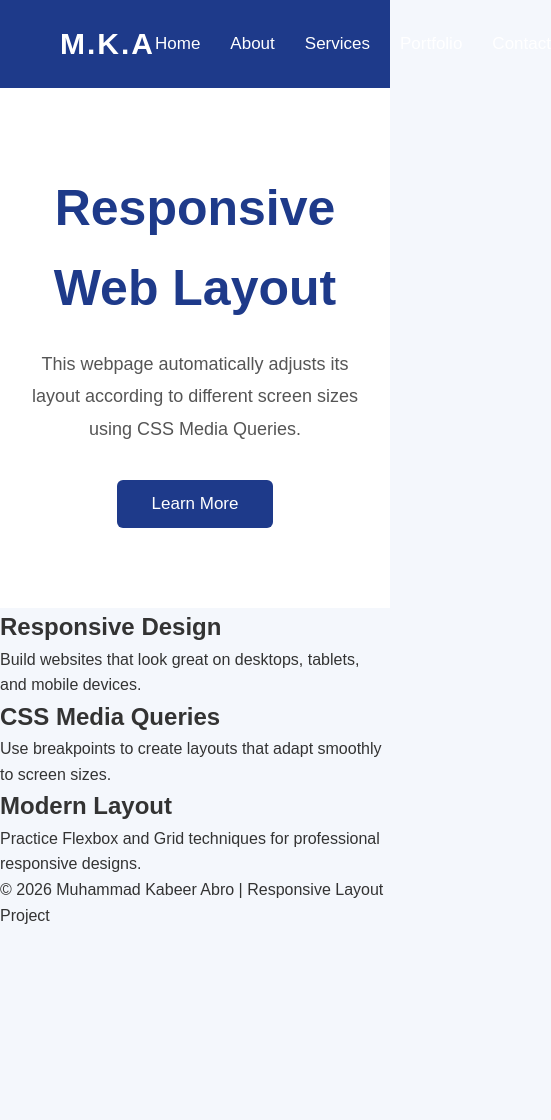
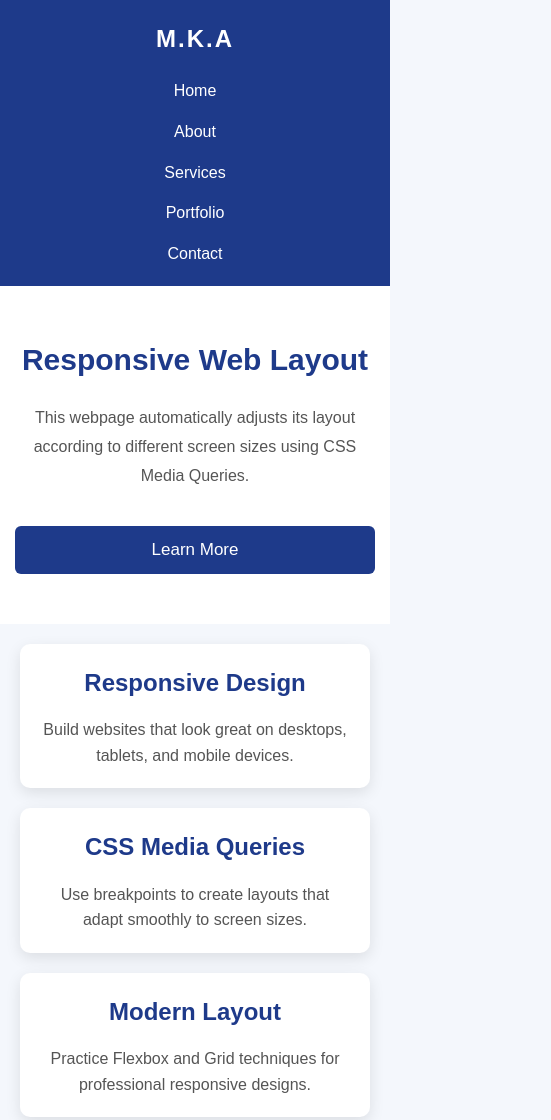
Before and after one commit to muhammadkabeerabro5/decodelabs-project-2, a plain HTML site: page index.html in a window 390 px wide. Shown: the top 1120 px of the page, 551 px wide, since content can reach past the window. Before the commit the page ends 928 px from the top, so only its background shows below. Drawn offline with Linux system fonts and the light colour scheme.

Commit message:
Completes the website styling by adding cards, footer, and responsive media queries.

```diff
--- a/style.css
+++ b/style.css
@@ -1,7 +1,3 @@
-/* ==========================
-   Reset
-========================== */
-
 *{
     margin:0;
     padding:0;
@@ -14,10 +10,6 @@ body{
     color:#333;
     line-height:1.6;
 }
-
-/* ==========================
-   Header
-========================== */
 
 header{
     display:flex;
@@ -50,10 +42,6 @@ header{
 .nav-links a:hover{
     color:#ffd700;
 }
-
-/* ==========================
-   Hero Section
-========================== */
 
 .hero{
     text-align:center;
@@ -90,3 +78,116 @@ header{
 .hero button:hover{
     background:#163172;
 }
+
+.cards{
+    display:grid;
+    grid-template-columns:repeat(3,1fr);
+    gap:30px;
+    padding:60px;
+}
+
+.card{
+    background:white;
+    padding:30px;
+    border-radius:10px;
+    box-shadow:0 5px 15px rgba(0,0,0,.1);
+    text-align:center;
+    transition:.3s;
+}
+
+.card:hover{
+    transform:translateY(-8px);
+}
+
+.card h2{
+    color:#1e3a8a;
+    margin-bottom:15px;
+}
+
+.card p{
+    color:#555;
+}
+
+footer{
+    background:#1e3a8a;
+    color:white;
+    text-align:center;
+    padding:20px;
+    margin-top:40px;
+}
+
+@media (max-width:768px){
+
+header{
+    flex-direction:column;
+    gap:20px;
+    padding:20px;
+}
+
+.nav-links{
+    flex-direction:column;
+    align-items:center;
+    gap:15px;
+}
+
+.hero{
+    padding:60px 20px;
+}
+
+.hero h1{
+    font-size:38px;
+}
+
+.hero p{
+    font-size:17px;
+}
+
+.cards{
+    grid-template-columns:1fr;
+    padding:40px 25px;
+}
+
+}
+
+@media (max-width:480px){
+
+.logo{
+    font-size:24px;
+}
+
+.hero{
+    padding:50px 15px;
+}
+
+.hero h1{
+    font-size:30px;
+}
+
+.hero p{
+    font-size:16px;
+}
+
+.hero button{
+    width:100%;
+    padding:14px;
+}
+
+.cards{
+    padding:20px;
+    gap:20px;
+}
+
+.card{
+    padding:20px;
+}
+
+.nav-links a{
+    font-size:16px;
+}
+
+footer{
+    font-size:14px;
+    padding:18px;
+}
+
+}
```
